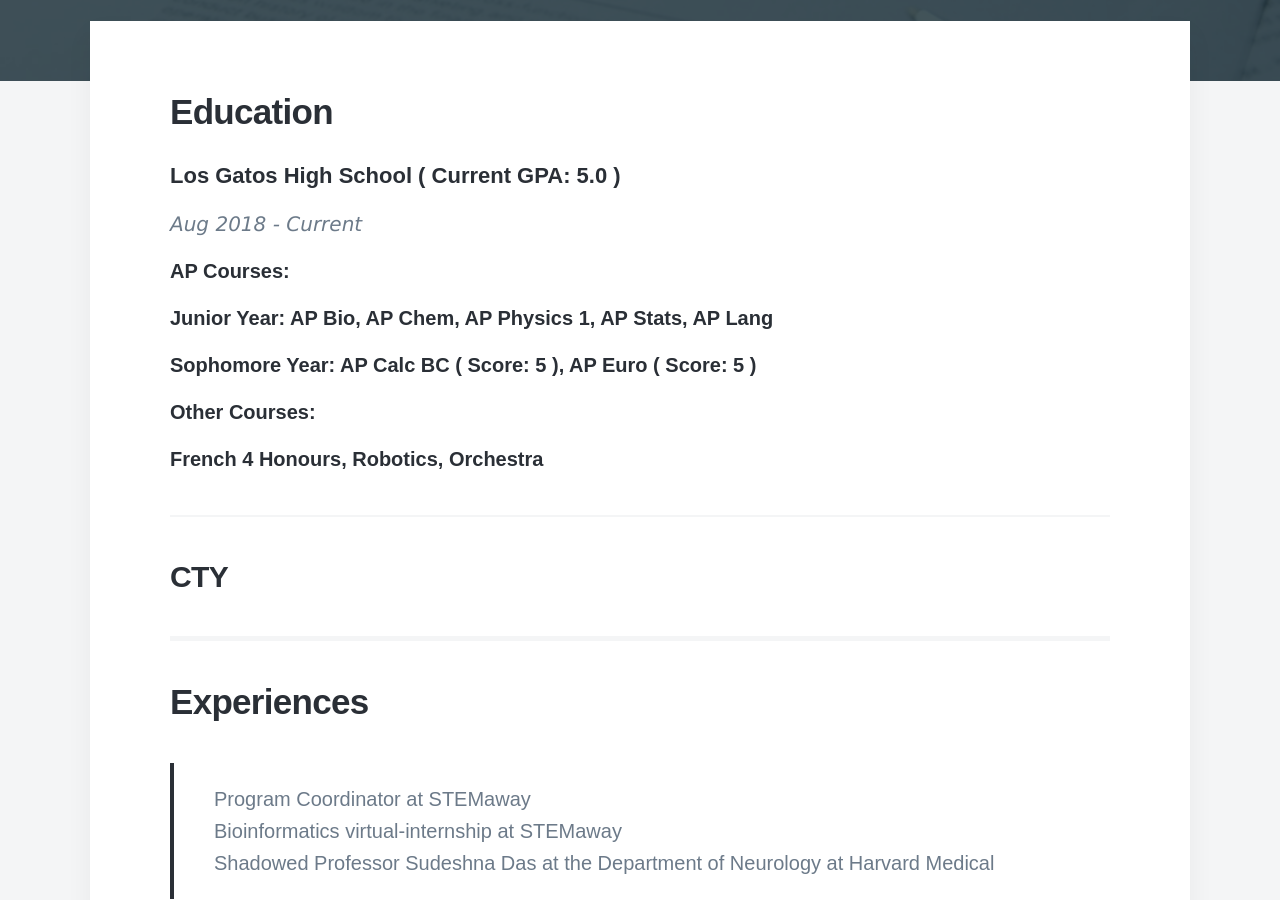
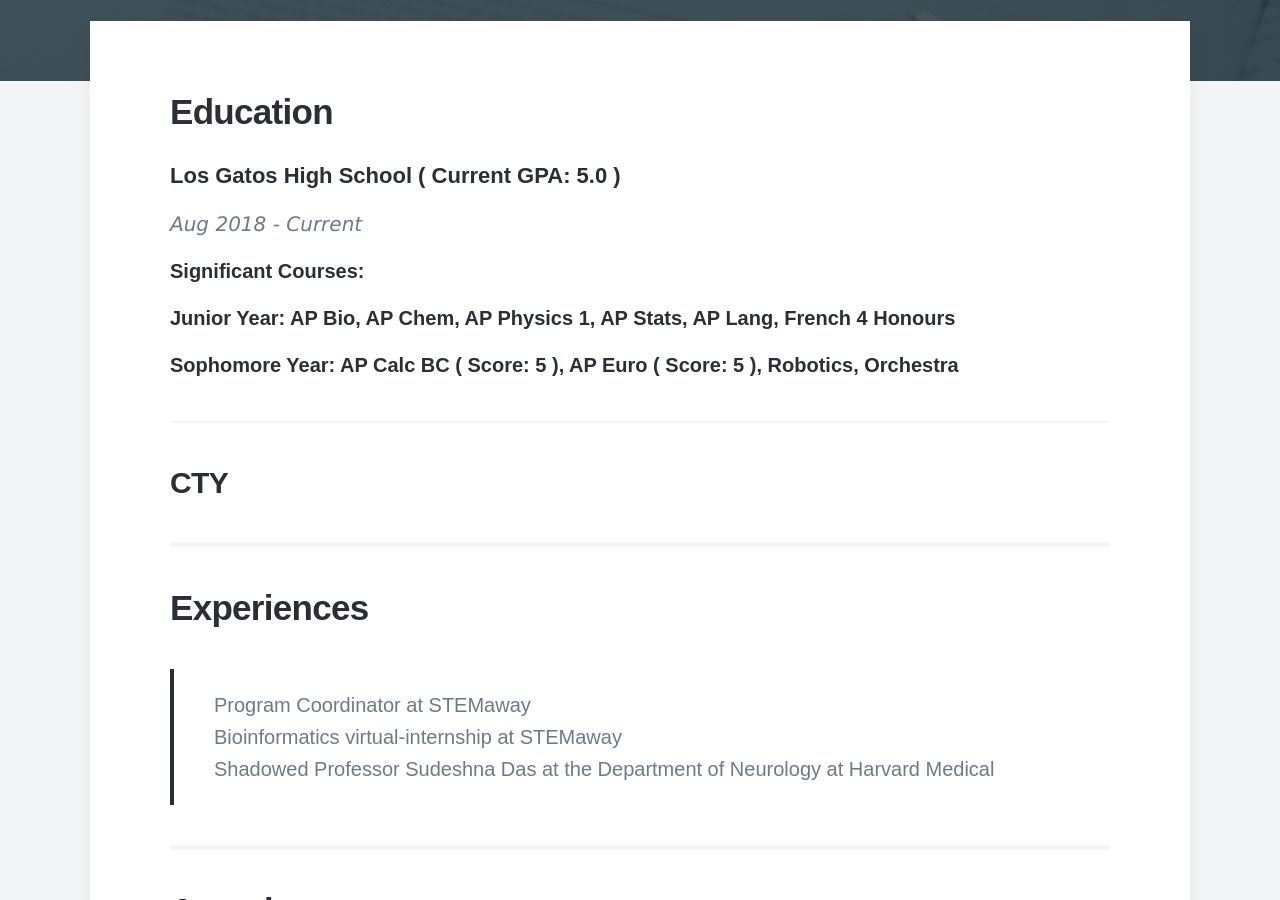
Before and after one commit to disha-22/disha-22.github.io, a Jekyll site: the page built from _pages/Resume.md, in a window 1280 px wide and 900 px high, scrolled down 485 px. Built offline with Jekyll 4.4.1, drawn with Linux system fonts in a browser that asks for light colours; nearby versions of some CDN libraries; some web fonts are replaced.

Commit message:
Update Resume.md

```diff
--- a/_pages/Resume.md
+++ b/_pages/Resume.md
@@ -9,12 +9,9 @@ featured_image: /images/demo/resume3.jpg
  <h4>Los Gatos High School ( Current GPA: 5.0 )</h4>
   <p style="font-family:verdana; font-size:20px"><em class="date">Aug 2018 - Current</em></p>
 
-<h5>AP Courses:</h5>
-<h6>Junior Year: AP Bio, AP Chem, AP Physics 1, AP Stats, AP Lang</h6>
-<h6>Sophomore Year: AP Calc BC ( Score: 5 ), AP Euro ( Score: 5 ) </h6>
-
-<h5>Other Courses:</h5>
-<h6>French 4 Honours, Robotics, Orchestra </h6>
+<h5>Significant Courses:</h5>
+<h6>Junior Year: AP Bio, AP Chem, AP Physics 1, AP Stats, AP Lang, French 4 Honours</h6>
+<h6>Sophomore Year: AP Calc BC ( Score: 5 ), AP Euro ( Score: 5 ), Robotics, Orchestra</h6>
 
 <hr>
 
```
